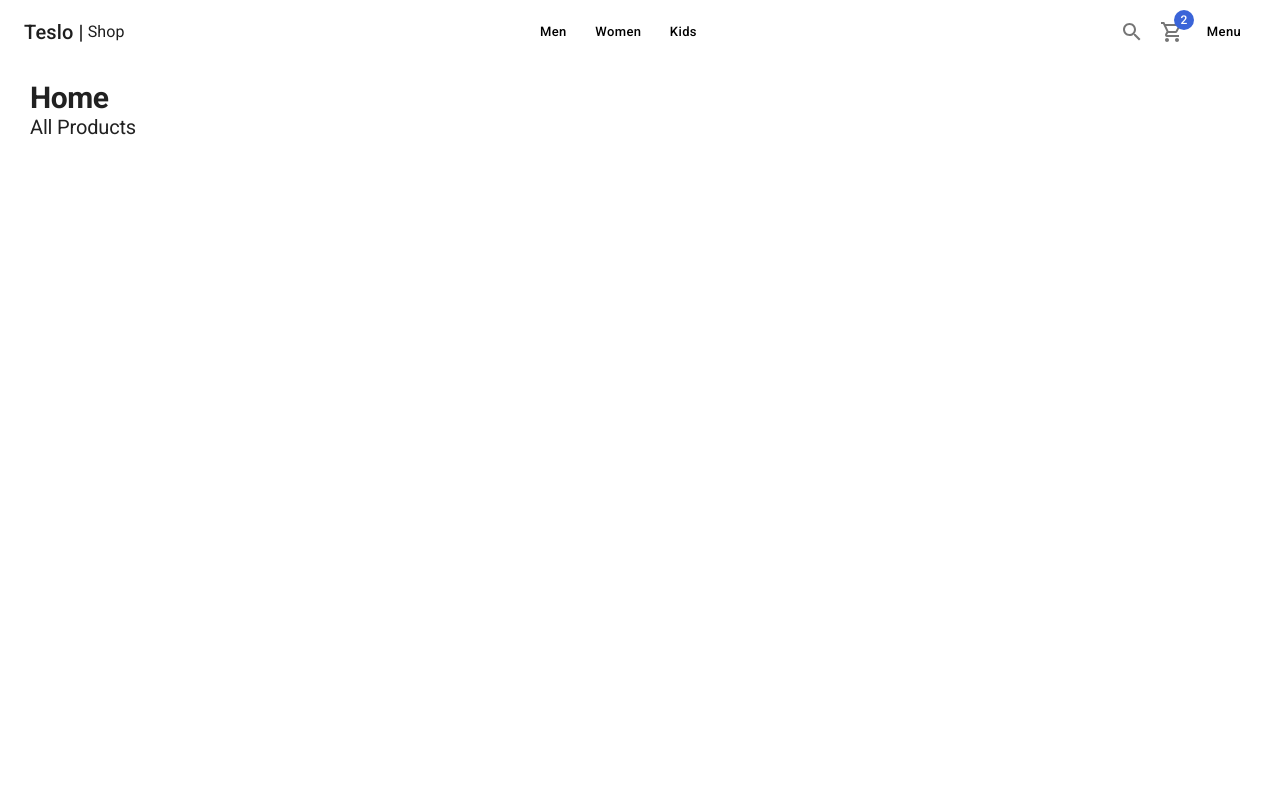
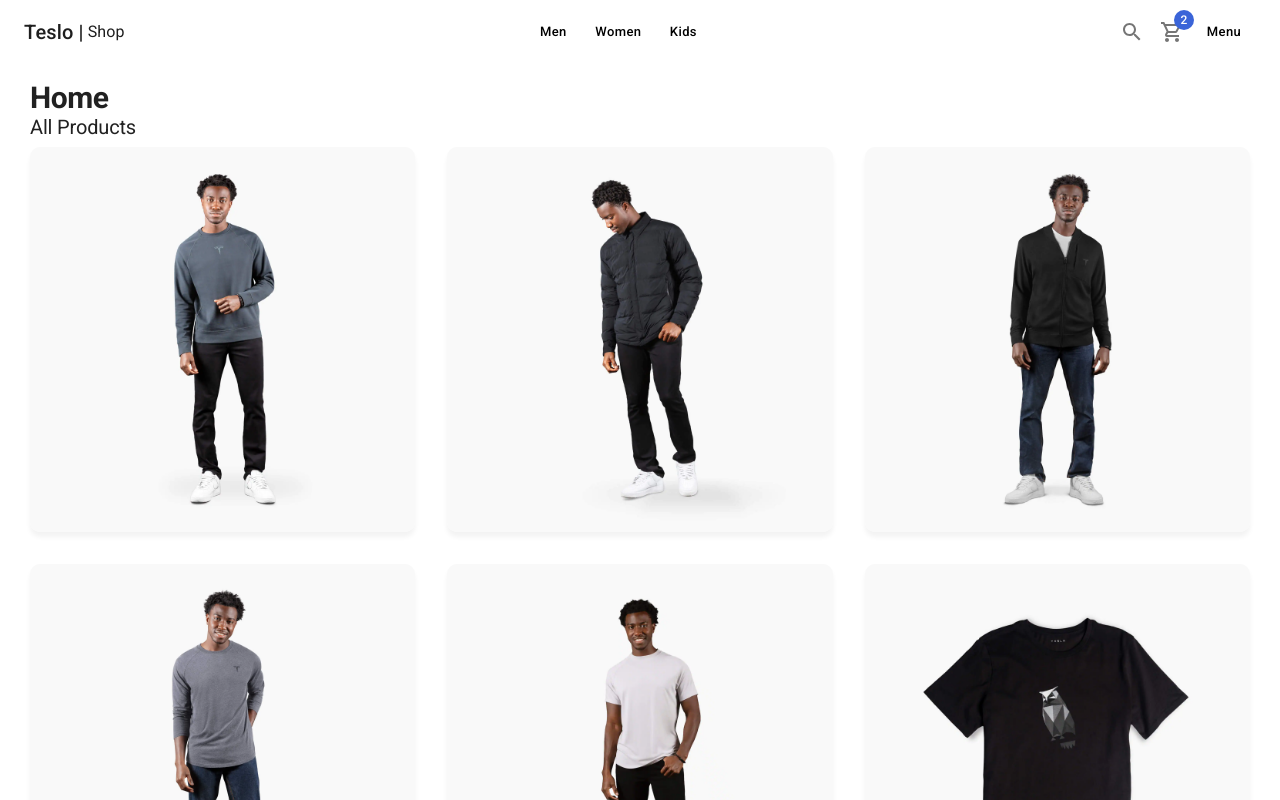
Before and after one commit to Xanul/teslo-shop-next, a Next.js app: page / in a window 1280 px wide. Shown: the top 800 px of the page. Built offline with nearby package versions, Linux system fonts and the light colour scheme.

Commit message:
Added initial layout structure to main page on /pages/index.tsx

```diff
--- a/pages/index.tsx
+++ b/pages/index.tsx
@@ -1,15 +1,34 @@
-import { Typography } from '@mui/material';
+import { Card, CardActionArea, CardMedia, Grid, Typography } from '@mui/material';
 import { Inter } from 'next/font/google';
 import { ShopLayout } from '../components/layout';
+import { initialData } from '../database/products';
+
+const inter = Inter({ subsets: ['latin'] })
 
 
-const inter = Inter({ subsets: ['latin'] })
 
 export default function Home() {
   return (
     <ShopLayout title={'Teslo-Shop - Home'} pageDescription={'Find the best products from Teslo'} >
       <Typography variant='h1' component='h1'>Home</Typography>
       <Typography variant='h2' sx={{ mb: 1 }}>All Products</Typography>
+      <Grid container spacing={4}>
+        {
+          initialData.products.map( product => (
+            <Grid item xs={6} sm={4} key={product.slug}>
+              <Card>
+                <CardActionArea>
+                  <CardMedia
+                    component='img'
+                    image={`products/${product.images[0]}`}
+                    alt={product.title}
+                  />
+                </CardActionArea>
+              </Card>
+            </Grid>
+          ))
+        }
+      </Grid>
     </ShopLayout>
   )
 }
```
